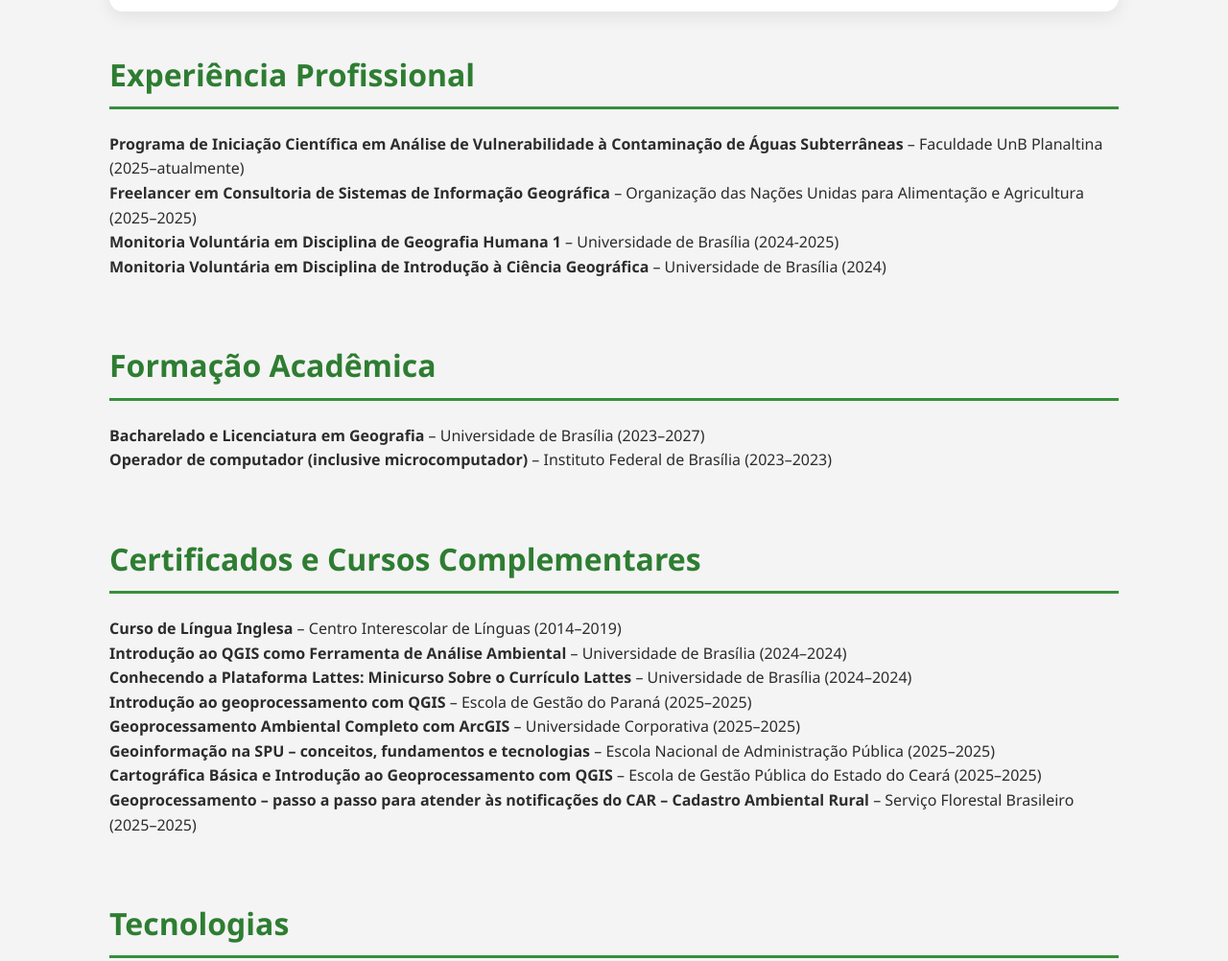
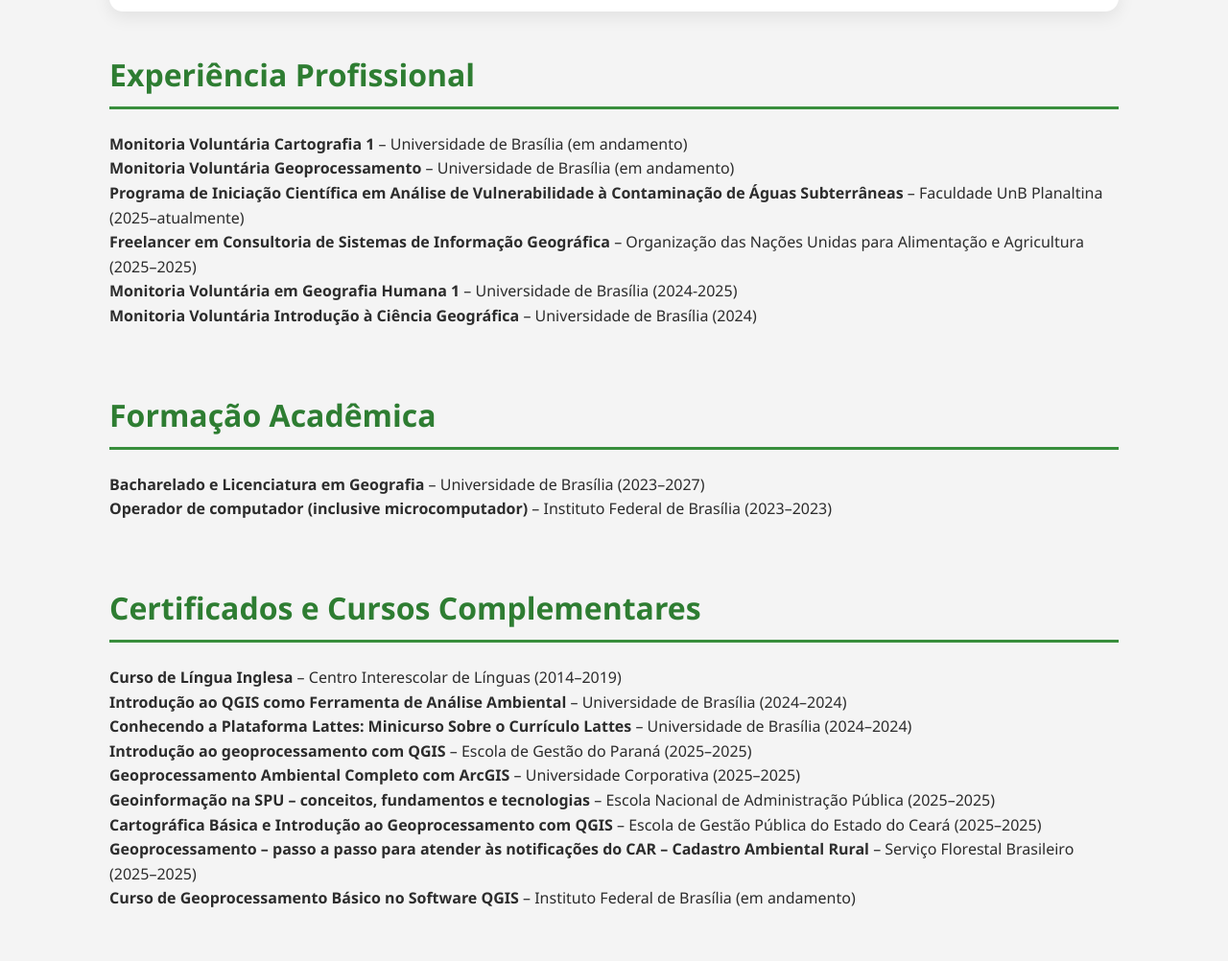
Before and after one commit to Rian1801/Portfolio, a plain HTML site: page index.html in a window 1280 px wide. Shown: the part 1436-2438 px from the top of the page at 96% size. Drawn offline with Linux system fonts and the light colour scheme.

Commit message:
Update index.html
Adição de experiências

```diff
--- a/index.html
+++ b/index.html
@@ -45,13 +45,17 @@
 
         <section class="section">
             <h2>Experiência Profissional</h2>
+            <p><strong>Monitoria Voluntária Cartografia 1</strong> – Universidade de Brasília
+                (em andamento)</p>
+            <p><strong>Monitoria Voluntária Geoprocessamento</strong> – Universidade de Brasília
+                (em andamento)</p>
             <p><strong>Programa de Iniciação Científica em Análise de Vulnerabilidade à Contaminação de Águas
                     Subterrâneas</strong> – Faculdade UnB Planaltina (2025–atualmente)</p>
             <p><strong>Freelancer em Consultoria de Sistemas de Informação Geográfica</strong> – Organização das Nações
                 Unidas para Alimentação e Agricultura (2025–2025)</p>
-            <p><strong>Monitoria Voluntária em Disciplina de Geografia Humana 1</strong> – Universidade de Brasília
+            <p><strong>Monitoria Voluntária em Geografia Humana 1</strong> – Universidade de Brasília
                 (2024-2025)</p>
-            <p><strong>Monitoria Voluntária em Disciplina de Introdução à Ciência Geográfica</strong> – Universidade de
+            <p><strong>Monitoria Voluntária Introdução à Ciência Geográfica</strong> – Universidade de
                 Brasília (2024)</p>
         </section>
 
@@ -77,6 +81,7 @@
             <p><strong>Cartográfica Básica e Introdução ao Geoprocessamento com QGIS</strong> – Escola de Gestão Pública
                 do Estado do Ceará (2025–2025)</p>
             <p><strong>Geoprocessamento – passo a passo para atender às notificações do CAR – Cadastro Ambiental Rural</strong> – Serviço Florestal Brasileiro (2025–2025)</p>
+            <p><strong>Curso de Geoprocessamento Básico no Software QGIS</strong> – Instituto Federal de Brasília (em andamento)</p>
         </section>
 
 
```
